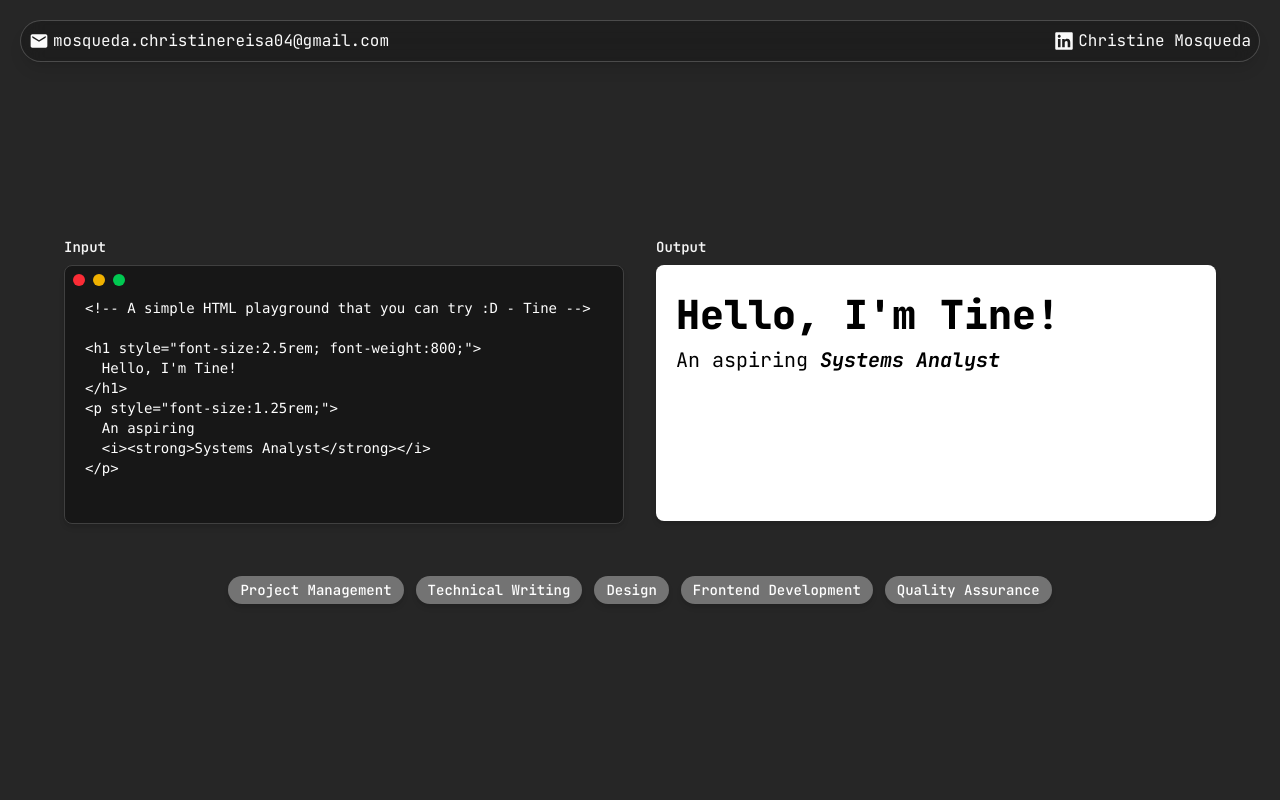
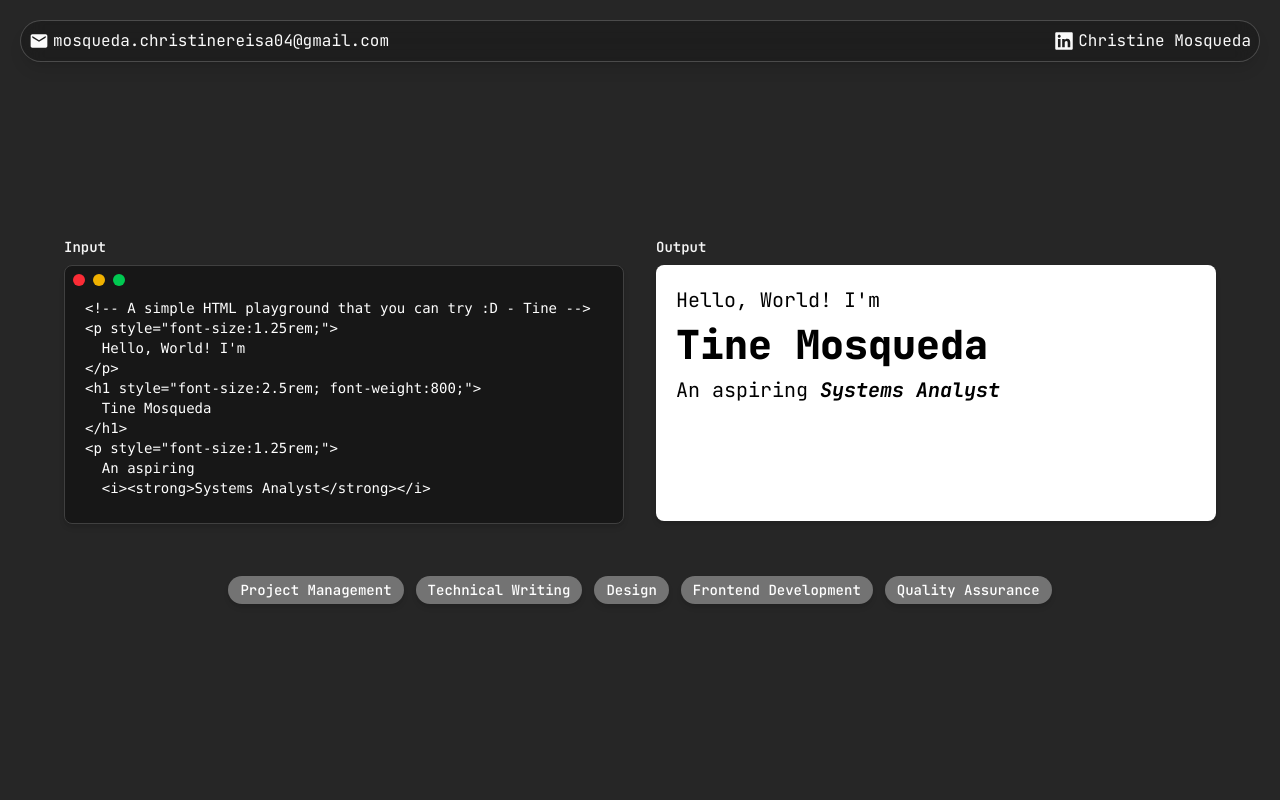
Before and after one commit to cmosqueda/portfolio, a React (Vite) app: page / in a window 1280 px wide. Shown: the top 800 px of the page. Built offline with nearby package versions, Linux system fonts and the light colour scheme.

Commit message:
changed url

```diff
--- a/package.json
+++ b/package.json
@@ -1,6 +1,6 @@
 {
   "name": "vite-react-portfolio",
-  "homepage": "https://cmosqueda.github.io/tyne-portfolio/",
+  "homepage": "https://cmosqueda.github.io/portfolio/",
   "private": true,
   "version": "0.0.0",
   "type": "module",
--- a/src/sections/Banner.tsx
+++ b/src/sections/Banner.tsx
@@ -11,9 +11,11 @@ const skillset = [
 export default function Banner() {
   const [htmlCode, setHtmlCode] = useState(
     `<!-- A simple HTML playground that you can try :D - Tine -->
-
+<p style="font-size:1.25rem;">
+  Hello, World! I'm
+</p>
 <h1 style="font-size:2.5rem; font-weight:800;">
-  Hello, I'm Tine!
+  Tine Mosqueda
 </h1>
 <p style="font-size:1.25rem;">
   An aspiring
--- a/vite.config.ts
+++ b/vite.config.ts
@@ -6,7 +6,7 @@ import react from "@vitejs/plugin-react";
 // https://vite.dev/config/
 export default defineConfig({
   plugins: [react(), tailwindcss()],
-  base: "/tyne-portfolio",
+  base: "/portfolio",
   resolve: {
     alias: {
       "@": path.resolve(__dirname, "./src"),
```
